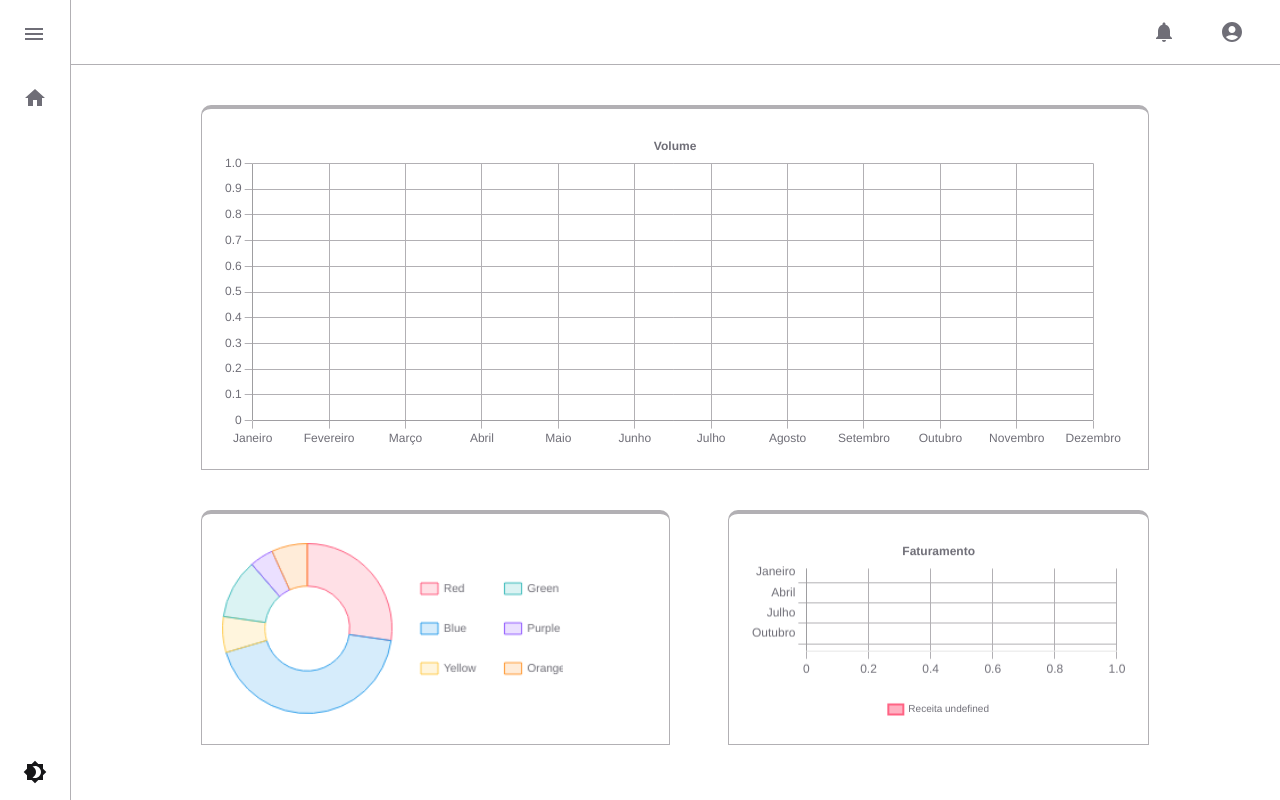
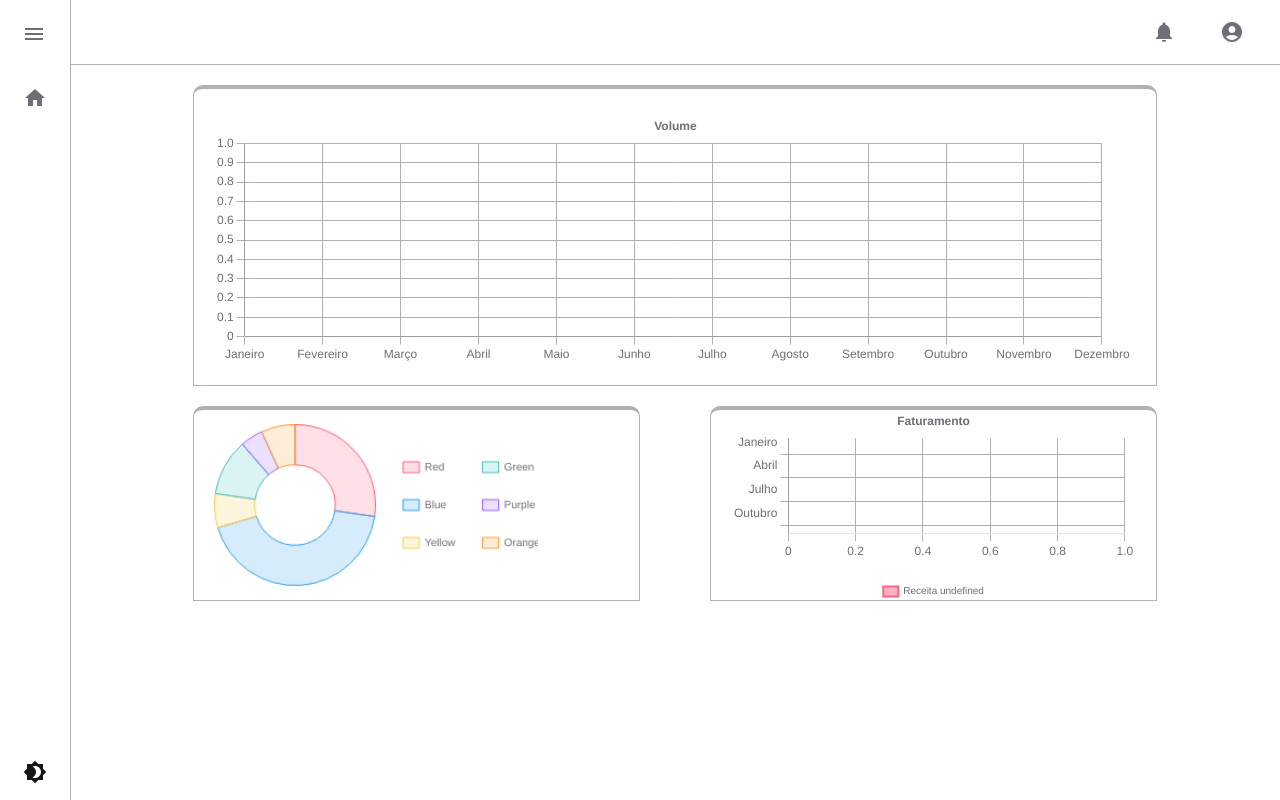
Before and after one commit to victor-souza-dev/newlive, a React (Vite) app: page / in a window 1280 px wide. Built offline with nearby package versions, Linux system fonts and the light colour scheme.

Commit message:
ajustando layout da dashboard

```diff
--- a/src/Components/LineGraphic/ContainerLineGraphic.style.ts
+++ b/src/Components/LineGraphic/ContainerLineGraphic.style.ts
@@ -2,5 +2,5 @@ import styled from "styled-components";
 
 export const StyledContainerLineGraphic = styled.div`
   width: 100%;
-  height: 25vw;
+  height: 100%;
 `;
--- a/src/global.styles.ts
+++ b/src/global.styles.ts
@@ -7,6 +7,13 @@ export const GlobalStyles = createGlobalStyle(({ theme }) => ({
     border: "0",
   },
   "& body": {
+    height: "100vh",
+    overflowY: "hidden",
     backgroundColor: theme.colors.backgroundColor,
   },
+  "@media (max-width: 659px)": {
+    "& body": {
+      overflowY: "auto",
+    },
+  },
 }));
--- a/src/pages/Home/Home.style.ts
+++ b/src/pages/Home/Home.style.ts
@@ -3,15 +3,25 @@ import Paper from "@mui/material/Paper";
 
 export const StyledHome = styled("div")(() => ({
   marginLeft: "70px",
-  paddingBottom: "50px",
   display: "flex",
-  minHeight: "600px",
+  height: "100%",
+  paddingBottom: "20px",
   flexDirection: "column",
   alignItems: "center",
 }));
 
+export const StyledMainDashboard = styled("main")(() => ({
+  height: "100%",
+  display: "flex",
+  flexDirection: "column",
+  alignItems: "center",
+  margin: "0 105px !important",
+  marginTop: "20px !important",
+}));
+
 export const StyledPaperGraphicPrimary = styled(Paper)(({ theme }) => ({
-  width: "70.8vw",
+  width: "72.1vw",
+  height: "32vh",
   padding: "20px",
   borderTop: `4px solid ${theme.colors.border} !important`,
   backgroundColor: `${theme.colors.backgroundColor} !important`,
@@ -20,25 +30,18 @@ export const StyledPaperGraphicPrimary = styled(Paper)(({ theme }) => ({
   borderColor: `${theme.colors.border} !important`,
 }));
 
-export const StyledMainDashboard = styled("main")(() => ({
-  display: "flex",
-  flexDirection: "column",
-  alignItems: "center",
-  margin: "0 105px !important",
-  marginTop: "40px !important",
-}));
-
 export const StyledSectionGraphicsSecondary = styled("section")(() => ({
   width: "100%",
   display: "flex",
-  height: "250px",
+  height: "150px",
   flexDirection: "row",
   flexWrap: "wrap",
   justifyContent: "space-between",
+  marginBottom: "20px",
 }));
 
 export const StyledPaperGraphicGeneric = styled(Paper)(
-  ({ theme, w = "auto", h = "auto" }) => ({
+  ({ theme, w = "auto", h = "100%" }) => ({
     display: "flex",
     alignItems: "center",
     justifyContent: "center",
@@ -47,7 +50,7 @@ export const StyledPaperGraphicGeneric = styled(Paper)(
     padding: "20px",
     borderTop: `4px solid ${theme.colors.border} !important`,
     backgroundColor: `${theme.colors.backgroundColor} !important`,
-    marginTop: "40px",
+    marginTop: "20px",
     borderTopLeftRadius: "10px",
     borderColor: `${theme.colors.border} !important`,
     borderTopRightRadius: "10px",
--- a/src/pages/Home/Home.tsx
+++ b/src/pages/Home/Home.tsx
@@ -20,10 +20,10 @@ export function Home() {
           <LineGraphic data={data} />
         </StyledPaperGraphicPrimary>
         <StyledSectionGraphicsSecondary>
-          <StyledPaperGraphicGeneric variant="outlined" square w={"45%"}>
+          <StyledPaperGraphicGeneric variant="outlined" square w={"42%"}>
             <Doug></Doug>
           </StyledPaperGraphicGeneric>
-          <StyledPaperGraphicGeneric variant="outlined" square w={"40%"}>
+          <StyledPaperGraphicGeneric variant="outlined" square w={"42%"}>
             <BarHorizontal title="Faturamento" dt={data}></BarHorizontal>
           </StyledPaperGraphicGeneric>
         </StyledSectionGraphicsSecondary>
```
